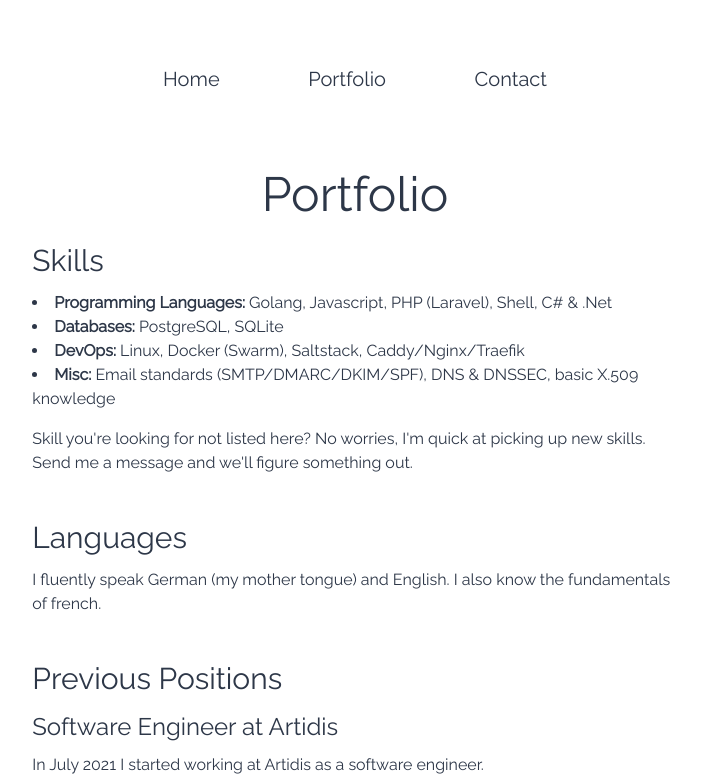
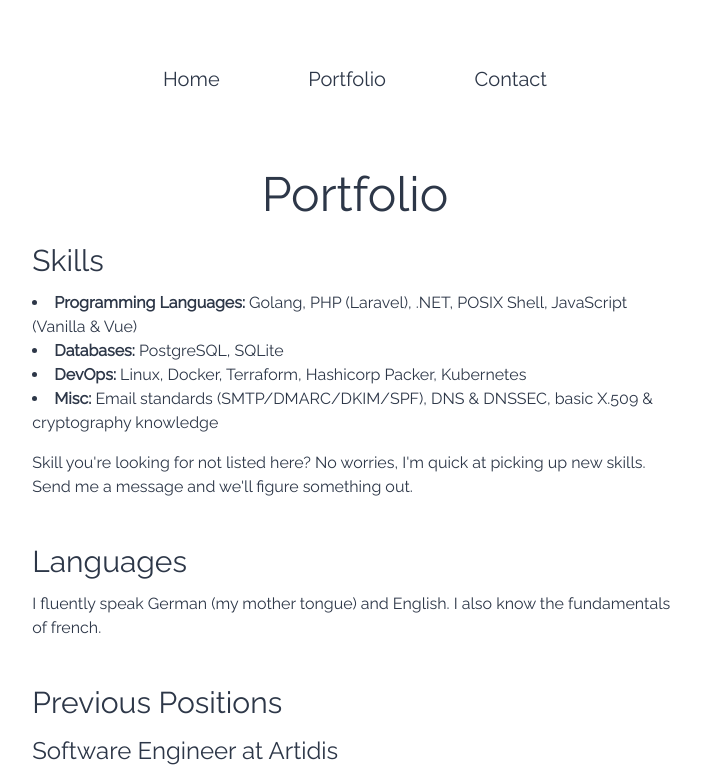
Before and after one commit to bn4t/benjaminnater.com, a Vue app: page /portfolio in a window 1280 px wide. Shown: the top 780 px of the page, without its empty margins (285-986 px from the left). Built offline with nearby package versions, Linux system fonts and the light colour scheme.

Commit message:
Update Portfolio.vue

```diff
--- a/src/views/Portfolio.vue
+++ b/src/views/Portfolio.vue
@@ -3,10 +3,10 @@
     <h1 class="text-5xl text-center mb-2">Portfolio</h1>
     <h2 class="text-3xl mb-2">Skills</h2>
     <ul class="list-disc list-inside mb-4">
-      <li><span class="font-semibold">Programming Languages:</span> Golang, Javascript, PHP (Laravel), Shell, C# & .Net</li>
+      <li><span class="font-semibold">Programming Languages:</span> Golang, PHP (Laravel), .NET, POSIX Shell, JavaScript (Vanilla & Vue)</li>
       <li><span class="font-semibold">Databases:</span> PostgreSQL, SQLite</li>
-      <li><span class="font-semibold">DevOps:</span> Linux, Docker (Swarm), Saltstack, Caddy/Nginx/Traefik</li>
-      <li><span class="font-semibold">Misc:</span> Email standards (SMTP/DMARC/DKIM/SPF), DNS & DNSSEC, basic X.509 knowledge</li>
+      <li><span class="font-semibold">DevOps:</span> Linux, Docker, Terraform, Hashicorp Packer, Kubernetes</li>
+      <li><span class="font-semibold">Misc:</span> Email standards (SMTP/DMARC/DKIM/SPF), DNS & DNSSEC, basic X.509 & cryptography knowledge</li>
     </ul>
     <p>
       Skill you're looking for not listed here? No worries, I'm quick at picking up new skills. Send me a message and
```
